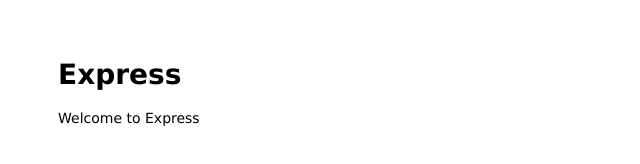
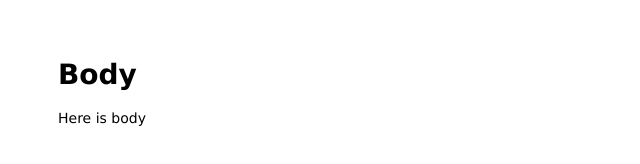
Before and after one commit to YoonhaHong/mastering-git-github, a website: page public/index.html in a window 1280 px wide. Shown: the whole page, without its empty margins (0-640 px from the left). Drawn offline with Linux system fonts and the light colour scheme.

Commit message:
Change the title of main page

```diff
--- a/public/index.html
+++ b/public/index.html
@@ -1,13 +1,13 @@
 <html>
 
 <head>
-  <title>Express</title>
+  <title>Here is title</title>
   <link rel="stylesheet" href="/stylesheets/style.css">
 </head>
 
 <body>
-  <h1>Express</h1>
-  <p>Welcome to Express</p>
+  <h1>Body</h1>
+  <p>Here is body</p>
 </body>
 
 </html>
```
